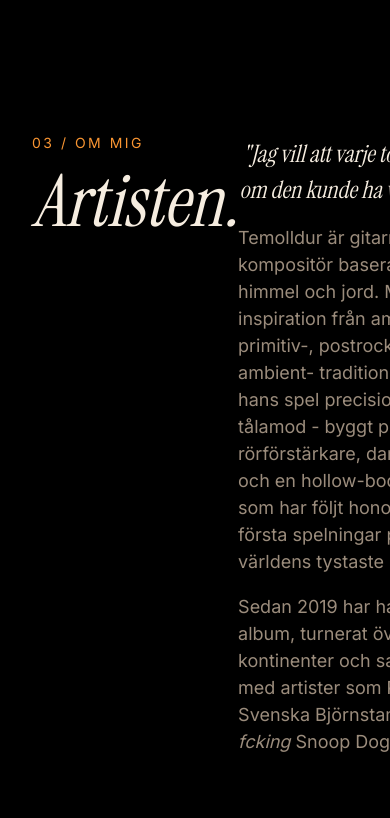
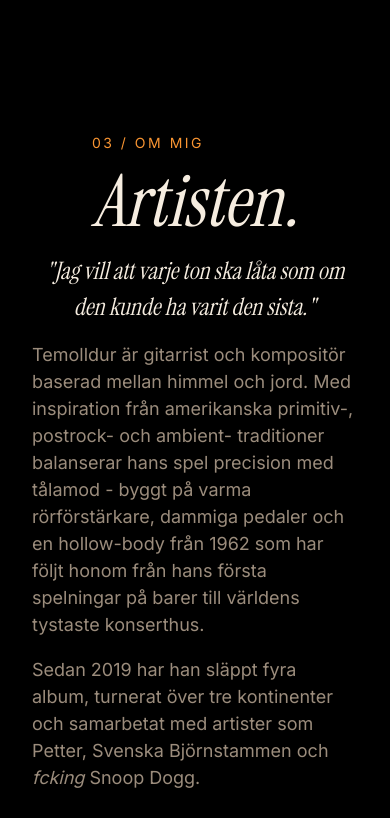
Before and after one commit to DetechtiveGarcia/GigBookingClient, a Next.js app: page / in a window 390 px wide. Shown: the part 2960-3778 px from the top of the page. Built offline with nearby package versions, Linux system fonts and the light colour scheme; a web font is replaced by a local one.

Commit message:
feat: add responsive column layout below 1200px

```diff
--- a/components/sections/artist/artist.css
+++ b/components/sections/artist/artist.css
@@ -21,3 +21,12 @@
     margin: 1.5rem 0;
   }
 }
+
+@media (max-width: 1200px){
+  .artist-container {
+  display: flex;
+  flex-direction: column;
+  align-items: center;
+  gap: 15px;
+}
+}
```
